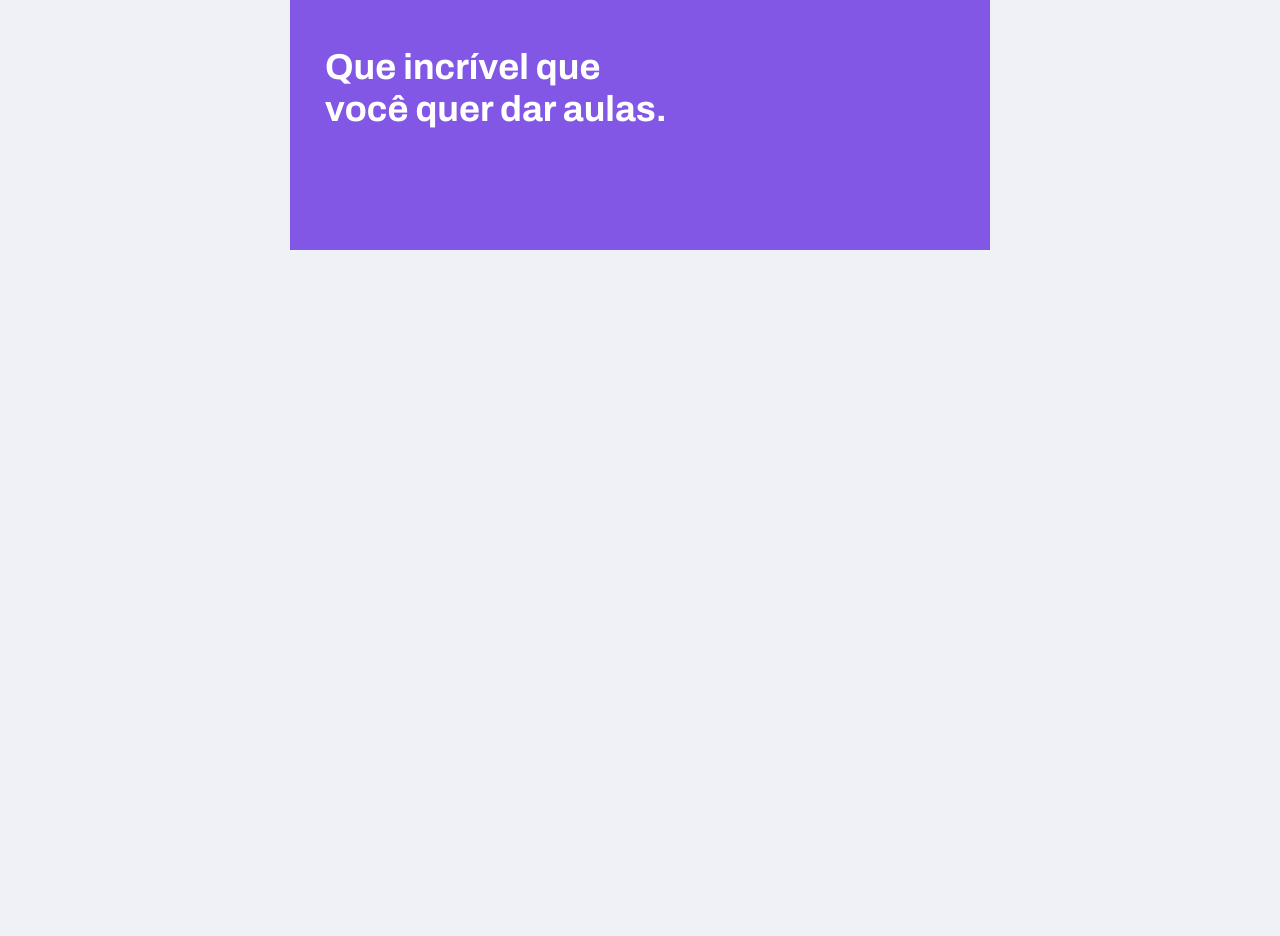
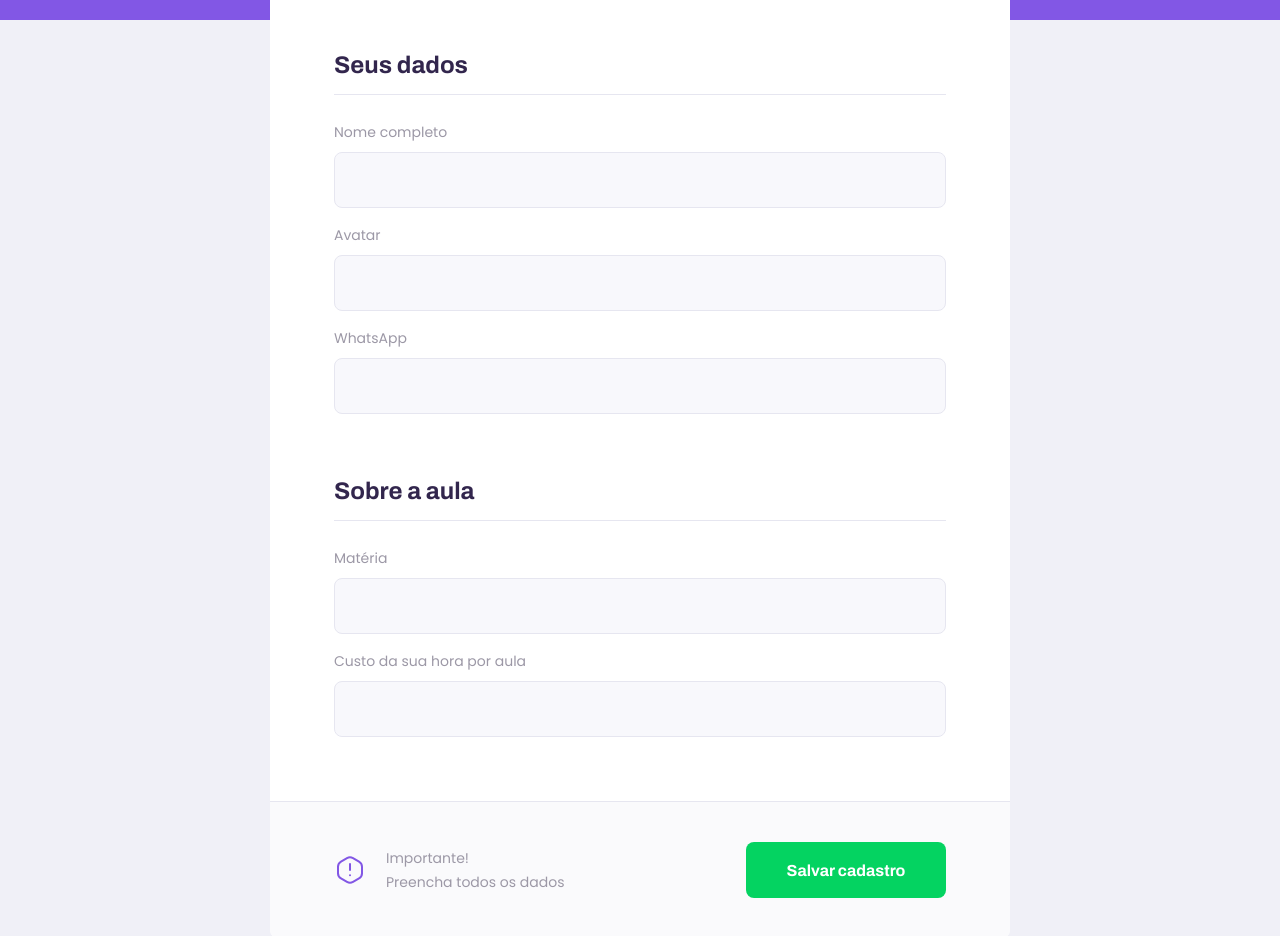
Before and after one commit to mateuspntx/proffy, a React (Create React App) app: page /give-classes in a window 1280 px wide. Shown: the part 320-1256 px from the top of the page. Before the commit the page ends 800 px from the top, so only its background shows below. Built offline with nearby package versions, Linux system fonts and the light colour scheme.

Commit message:
style: TeacherForm page half-done

```diff
--- /dev/null
+++ b/src/components/Input/index.tsx
@@ -0,0 +1,19 @@
+import React, { InputHTMLAttributes } from 'react';
+
+import './styles.css';
+
+interface InputProps extends InputHTMLAttributes<HTMLInputElement> {
+    name: string;
+    label: string;
+}
+
+const Input: React.FC<InputProps> = ({ name, label, ...rest }) => {
+    return (
+        <div className="input-block">
+            <label htmlFor={name}>{label}</label>
+            <input type="text" id={name} {...rest}/>
+        </div>
+    );
+}
+
+export default Input;
--- /dev/null
+++ b/src/components/Input/styles.css
@@ -0,0 +1,35 @@
+.input-block {
+    position: relative;
+
+}
+
+.input-block + .input-block {
+    margin-top: 1.4rem;
+}
+
+.input-block label {
+    font-size: 1.4rem;
+}
+
+.input-block input {
+    width: 100%;
+    height: 5.6rem;
+    margin-top: 0.8rem;
+    border-radius: 0.8rem;
+    background: var(--color-input-background);
+    border: 1px solid var(--color-line-in-white);
+    outline: 0;
+    padding: 0 1.6rem;
+    font: 1.6rem Archivo;
+}
+
+.input-block:focus-within::after {
+    width: calc(100% - 3.2rem);
+    height: 2px;
+    content: '';
+    background: var(--color-primary-light);
+    position: absolute;
+    left: 1.6rem;
+    right: 1.6rem;
+    bottom: 0;
+}
--- a/src/components/PageHeader/index.tsx
+++ b/src/components/PageHeader/index.tsx
@@ -7,6 +7,7 @@
 import './styles.css';
 interface PageHeaderProps {
     title: string;
+    description?: string;
 }
 
 const PageHeader: React.FC<PageHeaderProps> = (props) => {
@@ -21,6 +22,7 @@
 
                 <div className="header-content">
                     <strong>{props.title}</strong>
+                    { props.description && <p>{props.description}</p> }
 
                     { props.children }
 
--- a/src/components/PageHeader/styles.css
+++ b/src/components/PageHeader/styles.css
@@ -40,6 +40,14 @@
     color: var(--color-title-in-primary);
 }
 
+.page-header .header-content p {
+    max-width: 30rem;
+    font-size: 1.6rem;
+    line-height: 1.6rem;
+    color: var(--color-text-in-primary);
+    margin-top: 2.4rem;
+}
+
 @media (min-width: 700px) {
     .page-header {
         height: 340px;
--- a/src/pages/TeacherForm/index.tsx
+++ b/src/pages/TeacherForm/index.tsx
@@ -1,10 +1,47 @@
 import React from 'react';
 import PageHeader from '../../components/PageHeader';
+import Input from '../../components/Input';
+
+import warningIcon from '../../assets/images/icons/warning.svg';
+
+import './styles.css';
 
 function TeacherForm() {
     return (
         <div id="page-teacher-form" className="container">
-            <PageHeader title="Que incrível que você quer dar aulas." />
+            <PageHeader
+                title="Que incrível que você quer dar aulas."
+                description="O primeiro passo é preencher esse formulário de inscrição"
+            />
+
+            <main>
+                <fieldset>
+                    <legend>Seus dados</legend>
+
+                    <Input name="name" label="Nome completo" />
+                    <Input name="avatar" label="Avatar" />
+                    <Input name="whatsapp" label="WhatsApp" />
+                </fieldset>
+
+                <fieldset>
+                    <legend>Sobre a aula</legend>
+
+                    <Input name="subject" label="Matéria" />
+                    <Input name="cost" label="Custo da sua hora por aula" />
+
+                </fieldset>
+                <footer>
+                    <p>
+                        <img src={warningIcon} alt="Aviso importante"/>
+                        Importante! <br/>
+                        Preencha todos os dados
+                    </p>
+                    <button type="button">
+                        Salvar cadastro
+                    </button>
+                </footer>
+            </main>
+
         </div>
     );
 }
--- /dev/null
+++ b/src/pages/TeacherForm/styles.css
@@ -0,0 +1,115 @@
+#page-teacher-form {
+    width: 100vw;
+    height: 100vh;
+}
+
+#page-teacher-form .page-header .header-content {
+    margin-bottom: 6.4rem;
+}
+
+#page-teacher-form main {
+    background: var(--color-box-base);
+    width: 100%;
+    max-width: 74rem;
+    border-radius: 0.8rem;
+    margin: -3.2rem auto 3.2rem;
+    padding-top: 6.4rem;
+    overflow: hidden;
+}
+
+#page-teacher-form main fieldset {
+    border: 0;
+    padding: 0 2.4rem;
+}
+
+#page-teacher-form main fieldset + fieldset {
+    margin-top: 6.4rem;
+}
+
+#page-teacher-form main fieldset legend {
+    font: 700 2.4rem Archivo;
+    color: var(--color-text-title);
+    margin-bottom: 2.4rem;
+    display: flex;
+    align-items: center;
+    justify-content: space-between;
+    width: 100%;
+    padding-bottom: 1.6rem;
+    border-bottom: 1px solid var(--color-line-in-white);
+}
+
+#page-teacher-form main label {
+    color: var(--color-text-complement);
+}
+
+#page-teacher-form main footer {
+    padding: 4rem 2.4rem;
+    background: var(--color-box-footer);
+    border-top: 1px solid var(--color-line-in-white);
+    margin-top: 6.4rem;
+}
+
+#page-teacher-form main footer p {
+    display: flex;
+    align-items: center;
+    justify-content: center;
+    font-size: 1.4rem;
+    line-height: 2.4rem;
+    color: var(--color-text-complement);
+}
+
+#page-teacher-form main footer p img {
+    margin-right: 2rem;
+}
+
+#page-teacher-form main footer button {
+    width: 100%;
+    height: 5.6rem;
+    background: var(--color-secundary);
+    color: var(--color-button-text);
+    border: 0;
+    border-radius: 0.8rem;
+    cursor: pointer;
+    font: 700 1.6rem Archivo;
+    display: flex;
+    align-items: center;
+    justify-content: center;
+    text-decoration: none;
+    transition: background-color 0.2s;
+    margin-top: 3.2rem;
+    outline: none;
+}
+
+#page-teacher-form main footer button:hover {
+    background-color: var(--color-secundary-dark);
+}
+
+@media (min-width: 700px) {
+    #page-teacher-form {
+        max-width: 100vw;
+    }
+
+    #page-teacher-form .page-header .header-content {
+        margin-bottom: 0;
+    }
+
+    #page-teacher-form main fieldset {
+        padding: 0 6.4rem;
+    }
+
+    #page-teacher-form main footer {
+        padding: 4.0rem 6.4rem;
+        display: flex;
+        align-items: center;
+        justify-content: space-between;
+    }
+
+    #page-teacher-form main footer p {
+        justify-content: space-between;
+    }
+
+    #page-teacher-form main footer button {
+        width: 20rem;
+        margin-top: 0;
+    }
+}
--- a/src/pages/TeacherList/index.tsx
+++ b/src/pages/TeacherList/index.tsx
@@ -2,6 +2,7 @@
 
 import PageHeader from '../../components/PageHeader';
 import TeacherItem from '../../components/TeacherItem';
+import Input from '../../components/Input';
 
 import './styles.css';
 
@@ -10,20 +11,10 @@
         <div id="page-teacher-list" className="container">
             <PageHeader title="Estes são os proffys disponíveis.">
                 <form id="search-teachers">
-                    <div className="input-block">
-                        <label htmlFor="subject">Matéria</label>
-                        <input type="text" id="subject"/>
-                    </div>
+                    <Input name="subject" label="Matéria" />
+                    <Input name="week_day" label="Dia da semana" />
+                    <Input type="time" name="time" label="Hora" />
 
-                    <div className="input-block">
-                        <label htmlFor="week_day">Dia da semana</label>
-                        <input type="text" id="week_day"/>
-                    </div>
-
-                    <div className="input-block">
-                        <label htmlFor="time">Hora</label>
-                        <input type="text" id="time"/>
-                    </div>
                 </form>
             </PageHeader>
 
--- a/src/pages/TeacherList/styles.css
+++ b/src/pages/TeacherList/styles.css
@@ -9,42 +9,6 @@
 
 #search-teachers label {
     color: var(--color-text-in-primary);
-}
-
-#search-teachers .input-block {
-    position: relative;
-
-}
-
-#search-teachers .input-block + .input-block {
-    margin-top: 1.4rem;
-}
-
-#search-teachers .input-block label {
-    font-size: 1.4rem;
-}
-
-#search-teachers .input-block input {
-    width: 100%;
-    height: 5.6rem;
-    margin-top: 0.8rem;
-    border-radius: 0.8rem;
-    background: var(--color-input-background);
-    border: 1px solid var(--color-line-in-white);
-    outline: 0;
-    padding: 0 1.6rem;
-    font: 1.6rem Archivo;
-}
-
-#search-teachers .input-block:focus-within::after {
-    width: calc(100% - 3.2rem);
-    height: 2px;
-    content: '';
-    background: var(--color-primary-light);
-    position: absolute;
-    left: 1.6rem;
-    right: 1.6rem;
-    bottom: 0;
 }
 
 #page-teacher-list main {
```
